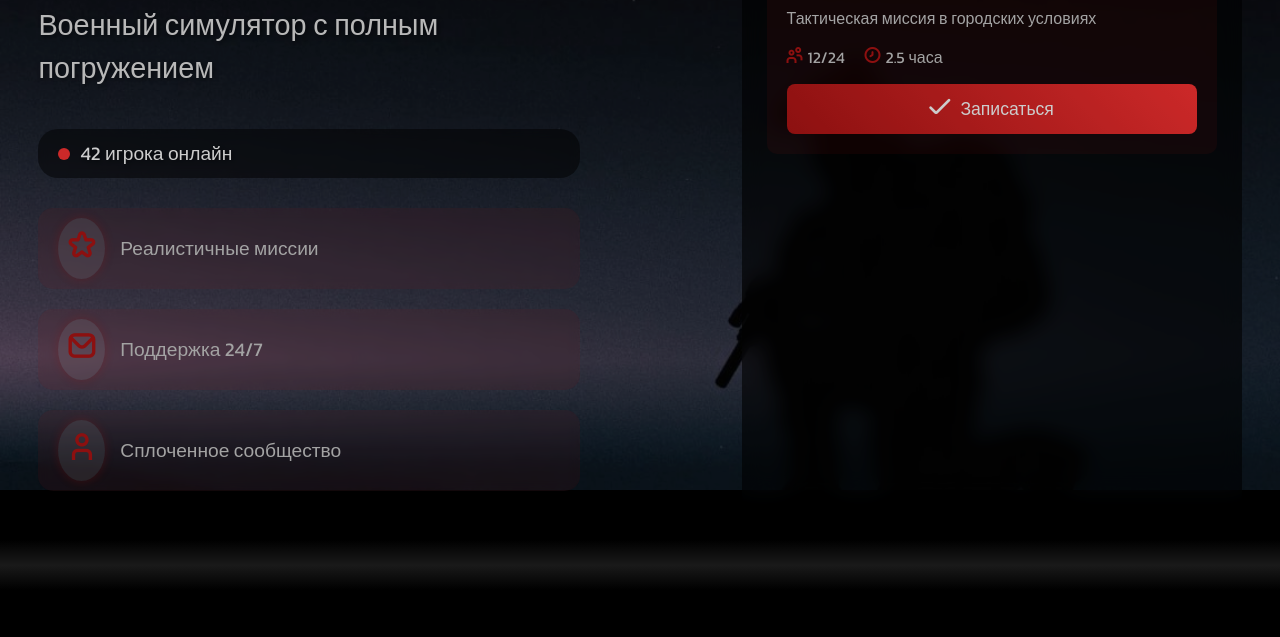
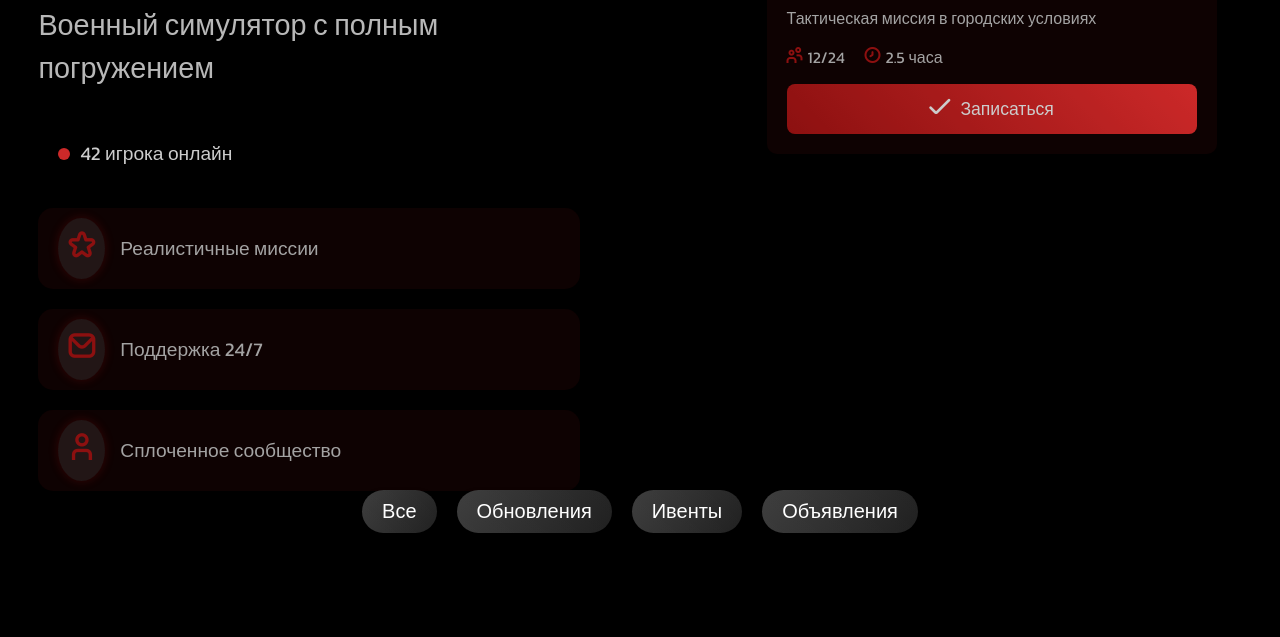
Before and after one commit to valotr0n/projectforarma, a plain HTML site: page main.html in a window 1280 px wide. Shown: the part 310-947 px from the top of the page. Drawn offline with nearby package versions, Linux system fonts and the light colour scheme.

Commit message:
Изменения

```diff
--- a/assets/css/main.css
+++ b/assets/css/main.css
@@ -33,7 +33,6 @@ header {
 /* --------------------------------------------------------------------------------------------------------------  */
 /* основные стили фоны и так далее  */
 .hero-section {
-    background-image: url('/assets/img/photo_2024-11-03_17-02-39.jpg');
     background-size: cover;
     display: flex;
     background-repeat: no-repeat;
--- a/main.html
+++ b/main.html
@@ -73,9 +73,6 @@
                 </div>
             </div>
         </div>
-
-        <div class="section-divider"></div>
-
         <!-- Фильтр новостей -->
         <div class="news-filter">
             <button data-filter="all">Все</button>
```
